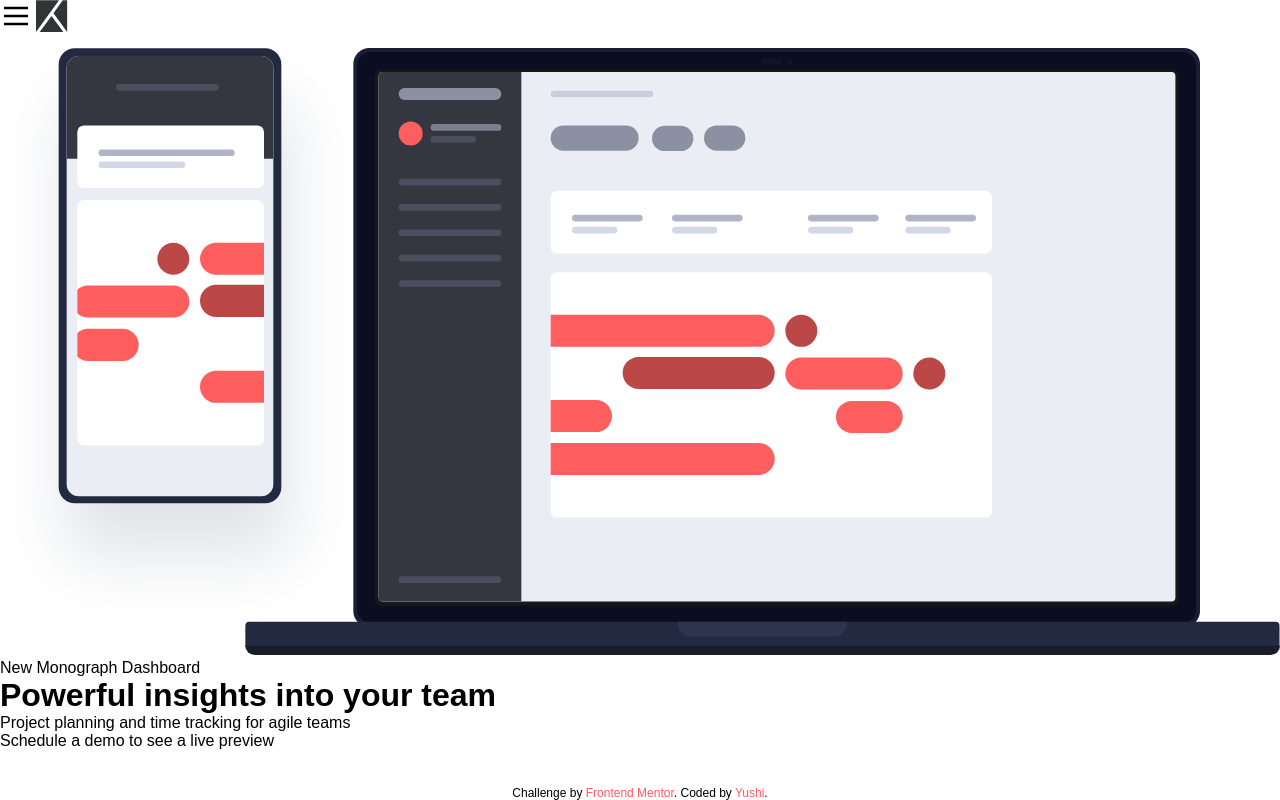
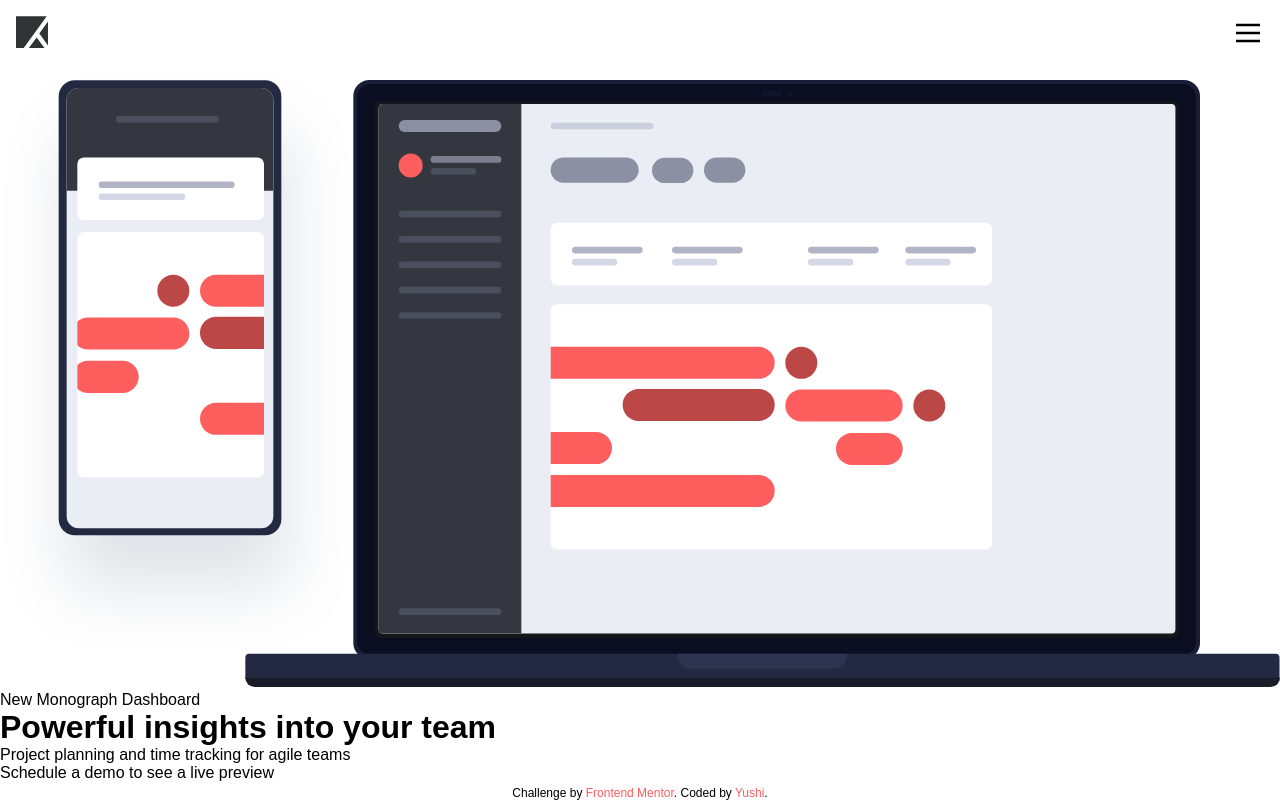
Before and after one commit to Niisari/project-tracking-intro-component-master, a plain HTML site: page index.html in a window 1280 px wide. Drawn offline with Linux system fonts and the light colour scheme.

Commit message:
put the header section into container

```diff
--- a/index.html
+++ b/index.html
@@ -11,7 +11,15 @@
 <body>
   <main class="main__container">
 
-    <div class="icons__container">
+    <div class="header__container">
+
+      <a href="#" class="logo" aria-label="Home">
+          <svg width="32" height="32" viewBox="0 0 24 24"
+          fill="#323334" fill-rule="evenodd">
+            <path d="M0 32V.241h23.041zM31.15 32V.241h-4.411L17.48 13.158zM3.645 32l11.854-15.879L27.353 32z"/>
+          </svg>
+      </a>
+
       <button
         class="icon__hamburger"
         type="button"
@@ -35,12 +43,6 @@
         </svg>
       </button>
 
-      <img
-      src="./images/logo.svg"
-      alt="navigation logo"
-      class="nav__logo">
-    </div>
-
     <nav class="hero__navigation">
       <ul class="nav__primary">
         <li class="nav__item"><a href="#">Product</a></li>
@@ -51,6 +53,7 @@
         <li class="nav__item"><a href="#">Login</a></li>
       </ul>
     </nav>
+  </div>
 
     <div class="hero__image--container">
       <img
--- a/src/styles.css
+++ b/src/styles.css
@@ -52,6 +52,15 @@ li {
 
 
 /* Mobile navigation */
+
+.header__container {
+  display: flex;
+  justify-content: space-between;
+  align-items: center;
+  padding: 1rem;
+  position: relative;
+}
+
 .hero__navigation {
     display: none;
 }
```
